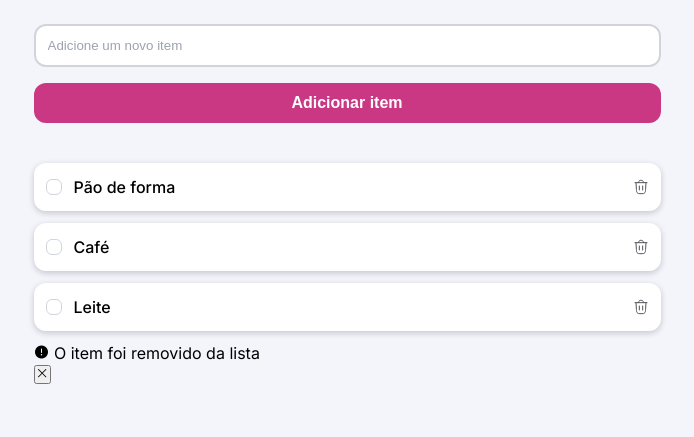
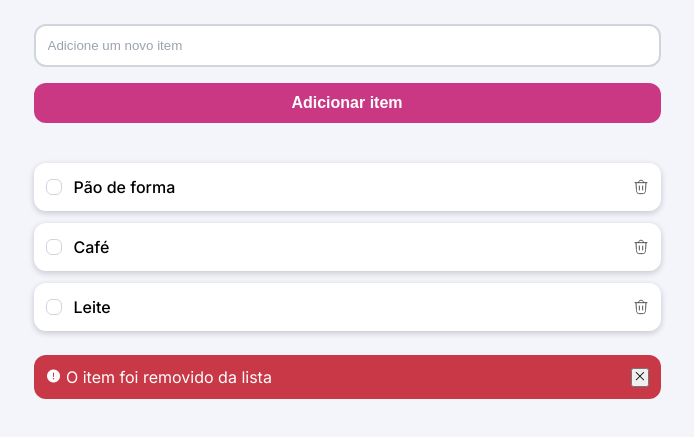
Before and after one commit to BrunaSilva12A/QUICKLIST, a plain HTML site: page index.html in a window 1280 px wide. Shown: the part 185-622 px from the top of the page, without its empty margins (293-987 px from the left). Drawn offline with nearby package versions, Linux system fonts and the light colour scheme.

Commit message:
estilização da section.warning e fim ds estilos moblie

```diff
--- a/style.css
+++ b/style.css
@@ -151,7 +151,6 @@ main {
           }
         }
 
-
          button {
            background: none;
            border: none;
@@ -166,3 +165,16 @@ main {
         }
     }
 }
+
+.warning {
+    background: var(--color-danger);
+    color: var(--always-white);
+    padding: 1.2rem;
+    display: flex;
+    align-items: center;
+    justify-content: space-between;
+    border-radius: 1.2rem;
+    margin-top: 2.4rem;
+    opacity: 1;
+    transform: translateY(0);
+}
```
Lines whose indentation alone changed are shown as unchanged.
